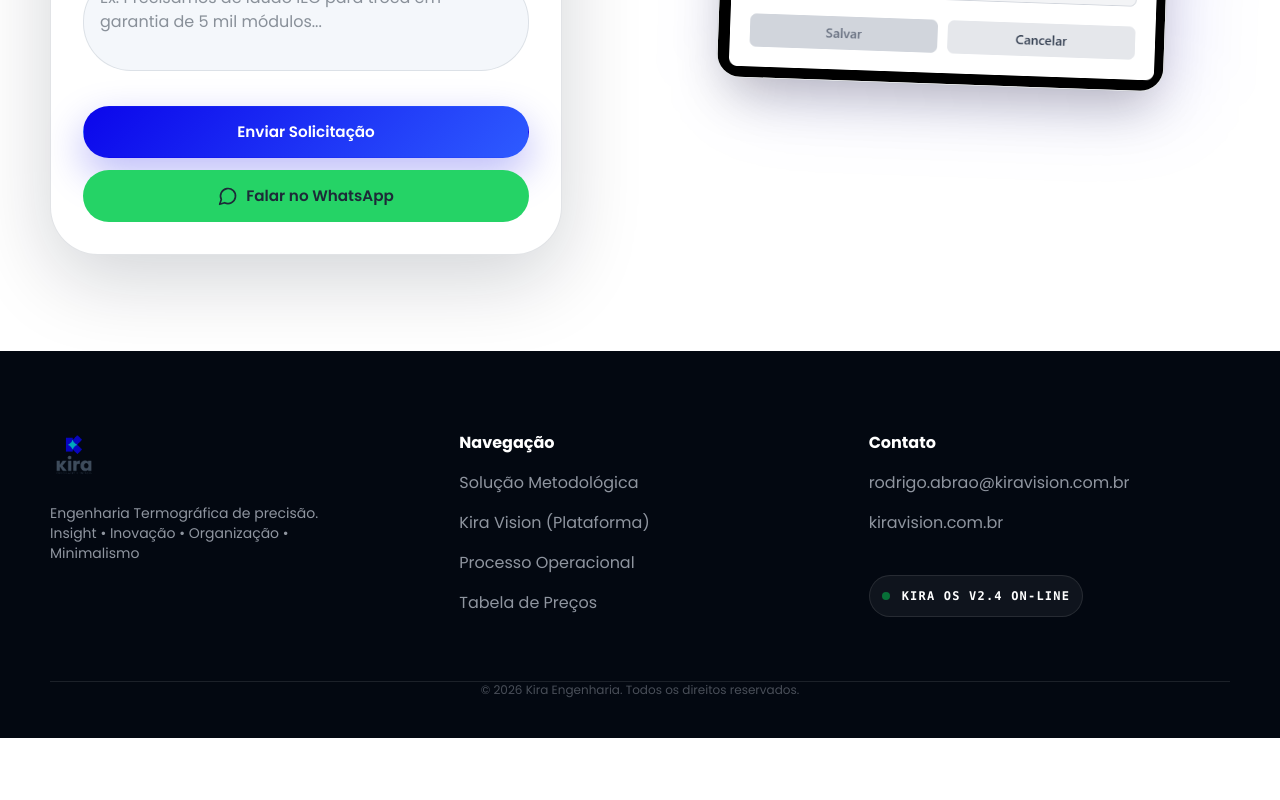
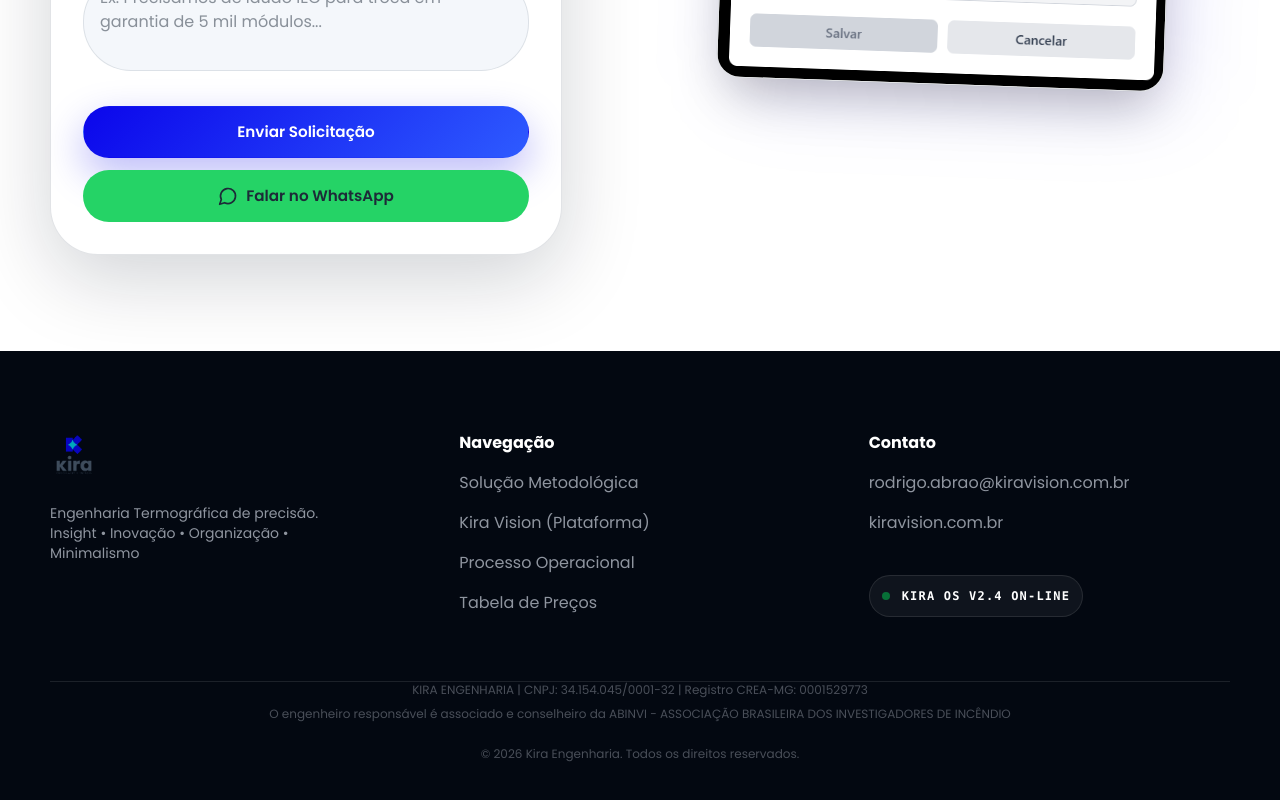
Before and after one commit to RodrigoAbrao/kira-website, a React (Vite) app: page / in a window 1280 px wide. Shown: the part 6969-7769 px from the top of the page. Before the commit the page ends 7707 px from the top, so only its background shows below. Built offline with nearby package versions, Linux system fonts and the light colour scheme.

Commit message:
feat: integracao de formulario, whatsapp e footer legal

```diff
--- a/src/App.jsx
+++ b/src/App.jsx
@@ -437,27 +437,29 @@
               Deixe nossa engenharia avaliar o risco do seu ativo. Preencha seus dados e nossa equipe entrará em contato para apresentar a plataforma Kira Vision e desenhar a proposta ideal.
             </p>
 
-            <form className="glass-card bg-white p-8 max-w-lg shadow-xl relative z-20">
+            <form action="https://formsubmit.co/rodrigo.abrao@kiravision.com.br" method="POST" className="glass-card bg-white p-8 max-w-lg shadow-xl relative z-20">
+              <input type="hidden" name="_subject" value="Novo Lead Kira Energia - Briefing Técnico!" />
+              <input type="hidden" name="_captcha" value="false" />
               <div className="grid gap-5">
                 <div>
                   <label className="block text-sm font-bold text-dark-text mb-2">Nome Completo</label>
-                  <input type="text" className="w-full bg-[var(--color-surface-alt)] border border-[rgba(14,30,52,0.1)] rounded-lg px-4 py-3 focus:outline-none focus:border-primary transition-colors" placeholder="Ex: João Silva" />
+                  <input type="text" name="Nome" required className="w-full bg-[var(--color-surface-alt)] border border-[rgba(14,30,52,0.1)] rounded-lg px-4 py-3 focus:outline-none focus:border-primary transition-colors" placeholder="Ex: João Silva" />
                 </div>
                 <div>
                   <label className="block text-sm font-bold text-dark-text mb-2">E-mail Corporativo</label>
-                  <input type="email" className="w-full bg-[var(--color-surface-alt)] border border-[rgba(14,30,52,0.1)] rounded-lg px-4 py-3 focus:outline-none focus:border-primary transition-colors" placeholder="joao@empresa.com.br" />
+                  <input type="email" name="Email" required className="w-full bg-[var(--color-surface-alt)] border border-[rgba(14,30,52,0.1)] rounded-lg px-4 py-3 focus:outline-none focus:border-primary transition-colors" placeholder="joao@empresa.com.br" />
                 </div>
                 <div>
                   <label className="block text-sm font-bold text-dark-text mb-2">Potência da Usina (MWp)</label>
-                  <input type="text" className="w-full bg-[var(--color-surface-alt)] border border-[rgba(14,30,52,0.1)] rounded-lg px-4 py-3 focus:outline-none focus:border-primary transition-colors" placeholder="Ex: 50 MWp" />
+                  <input type="text" name="Potência" required className="w-full bg-[var(--color-surface-alt)] border border-[rgba(14,30,52,0.1)] rounded-lg px-4 py-3 focus:outline-none focus:border-primary transition-colors" placeholder="Ex: 50 MWp" />
                 </div>
                 <div>
                   <label className="block text-sm font-bold text-dark-text mb-2">Fale mais sobre sua necessidade (Opcional)</label>
-                  <textarea rows="3" className="w-full bg-[var(--color-surface-alt)] border border-[rgba(14,30,52,0.1)] rounded-lg px-4 py-3 focus:outline-none focus:border-primary transition-colors resize-none" placeholder="Ex: Precisamos de laudo IEC para troca em garantia de 5 mil módulos..."></textarea>
+                  <textarea rows="3" name="Necessidade" className="w-full bg-[var(--color-surface-alt)] border border-[rgba(14,30,52,0.1)] rounded-lg px-4 py-3 focus:outline-none focus:border-primary transition-colors resize-none" placeholder="Ex: Precisamos de laudo IEC para troca em garantia de 5 mil módulos..."></textarea>
                 </div>
                 <div className="flex flex-col gap-3 mt-2">
-                  <button type="button" className="btn btn-primary w-full">Enviar Solicitação</button>
-                  <a href="https://wa.me/5531999999999" target="_blank" rel="noopener noreferrer" className="btn bg-[#25D366] text-white w-full flex items-center justify-center gap-2 hover:bg-[#128C7E] border-none">
+                  <button type="submit" className="btn btn-primary w-full">Enviar Solicitação</button>
+                  <a href="https://wa.me/5531999999999?text=Ol%C3%A1!%20Gostaria%20de%20saber%20mais%20sobre%20a%20inspe%C3%A7%C3%A3o%20termogr%C3%A1fica%20da%20Kira%20Energia." target="_blank" rel="noopener noreferrer" className="btn bg-[#25D366] text-white w-full flex items-center justify-center gap-2 hover:bg-[#128C7E] border-none">
                     <MessageCircle className="w-5 h-5" /> Falar no WhatsApp
                   </a>
                 </div>
@@ -511,8 +513,10 @@
         </div>
       </div>
 
-      <div className="container text-center text-xs opacity-50">
-        &copy; {new Date().getFullYear()} Kira Engenharia. Todos os direitos reservados.
+      <div className="container text-center text-xs opacity-50 flex flex-col gap-2">
+        <p>KIRA ENGENHARIA | CNPJ: 34.154.045/0001-32 | Registro CREA-MG: 0001529773</p>
+        <p>O engenheiro responsável é associado e conselheiro da ABINVI - ASSOCIAÇÃO BRASILEIRA DOS INVESTIGADORES DE INCÊNDIO</p>
+        <p className="mt-4">&copy; {new Date().getFullYear()} Kira Engenharia. Todos os direitos reservados.</p>
       </div>
     </footer>
   );
```
Also changed, not shown: 1 other file (tests, documents, lock files or other folders).
